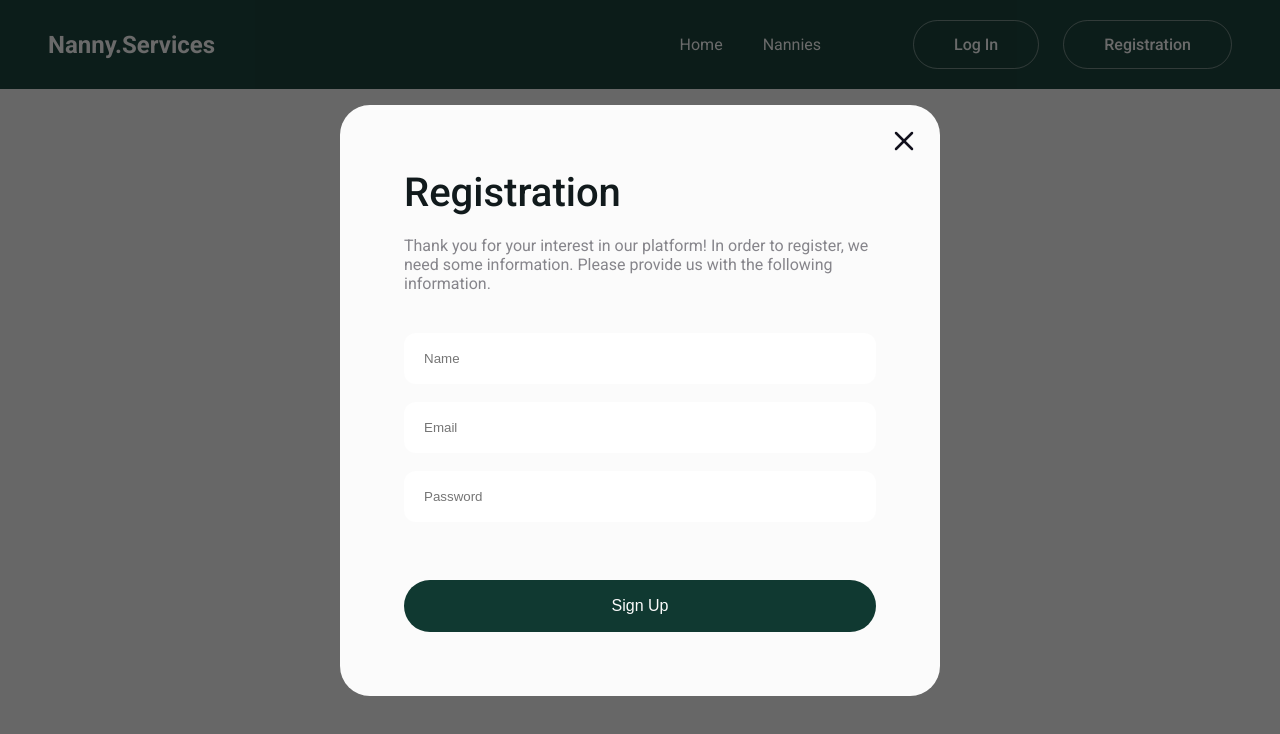
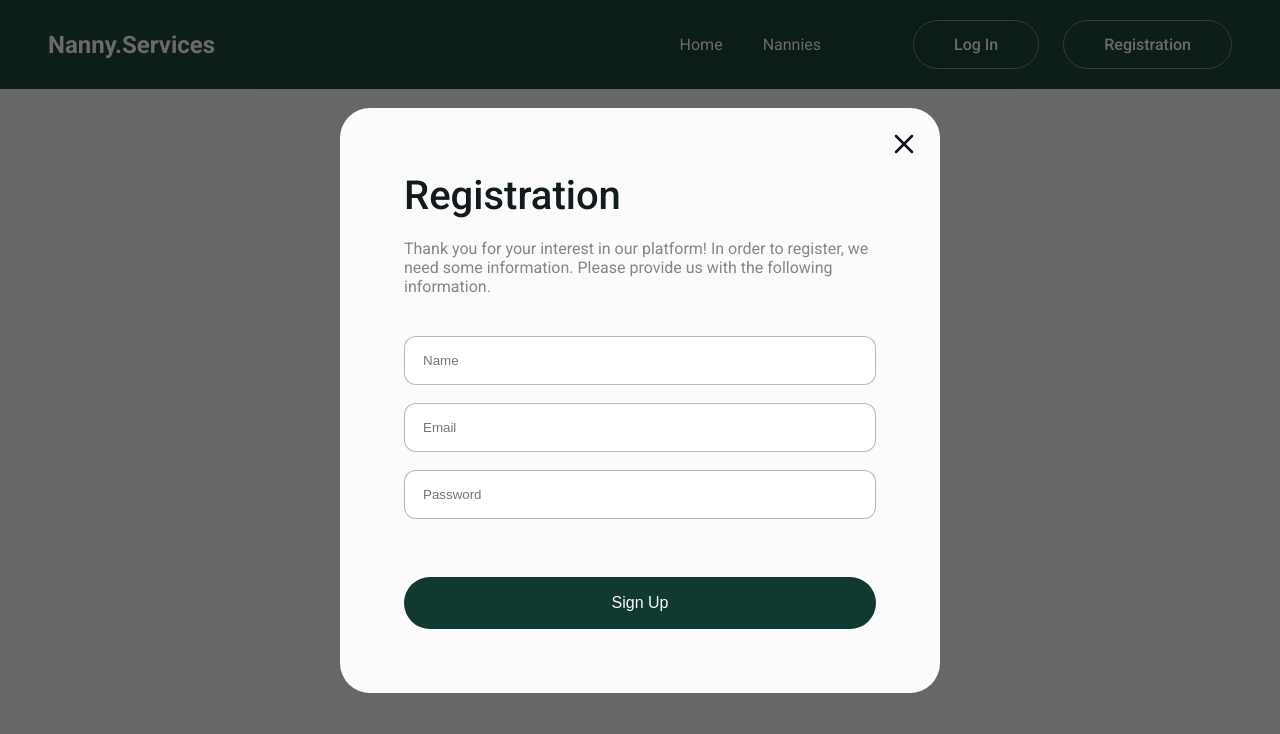
Before and after one commit to 1evanter/nanny-services, a Next.js app: page /sign-up in a window 1280 px wide. Shown: the top 734 px of the page. Built offline with nearby package versions, Linux system fonts and the light colour scheme; no server answers.

Commit message:
Update SignUp.module.css

```diff
--- a/src/app/components/SignUp/SignUp.module.css
+++ b/src/app/components/SignUp/SignUp.module.css
@@ -20,7 +20,7 @@
     color: var(--text-color-secondary);
     padding: 16px 18px;
     border-radius: 12px;
-    border-color: transparent;
+    border: 1px solid var(--text-color-filter);
 }
 
 .submit {
@@ -32,3 +32,8 @@
     border-radius: 30px;
     border-color: transparent;
 }
+
+.error {
+    color: crimson;
+    font-size: 12px;
+}
```
